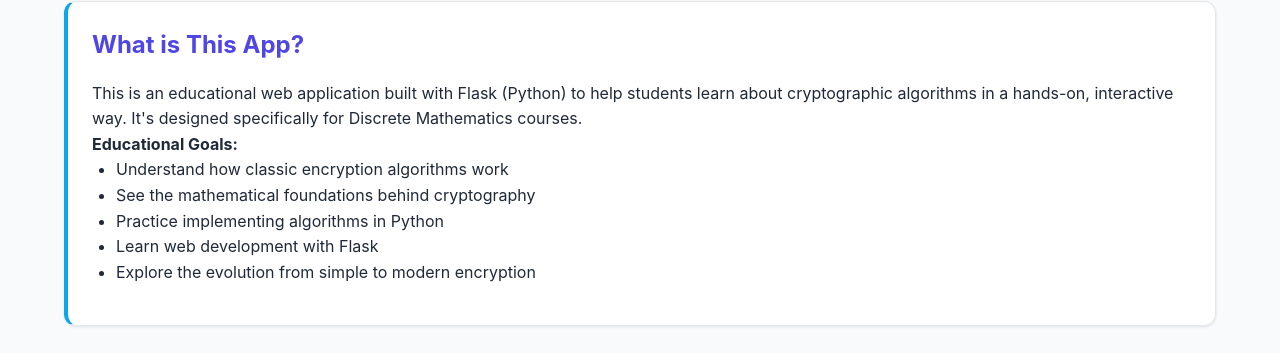
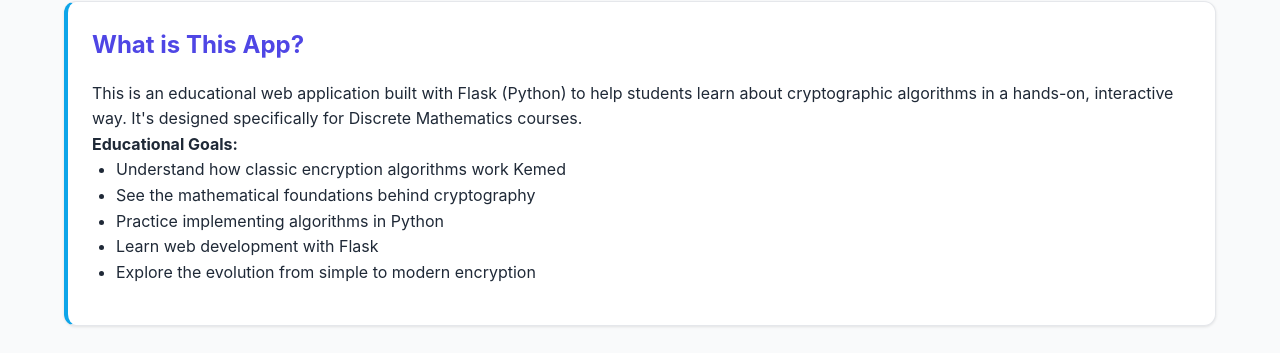
Before and after one commit to naufalkmd/cryptography-flask-app, a Flask app: page /about in a window 1280 px wide. Shown: the part 289-642 px from the top of the page. Run offline with Flask 3, Linux system fonts and the light colour scheme.

Commit message:
ubah kat line3

```diff
--- a/templates/about.html
+++ b/templates/about.html
@@ -32,7 +32,7 @@
                     <strong>Educational Goals:</strong>
                 </p>
                 <ul>
-                    <li>Understand how classic encryption algorithms work</li>
+                    <li>Understand how classic encryption algorithms work Kemed</li>
                     <li>See the mathematical foundations behind cryptography</li>
                     <li>Practice implementing algorithms in Python</li>
                     <li>Learn web development with Flask</li>
```
